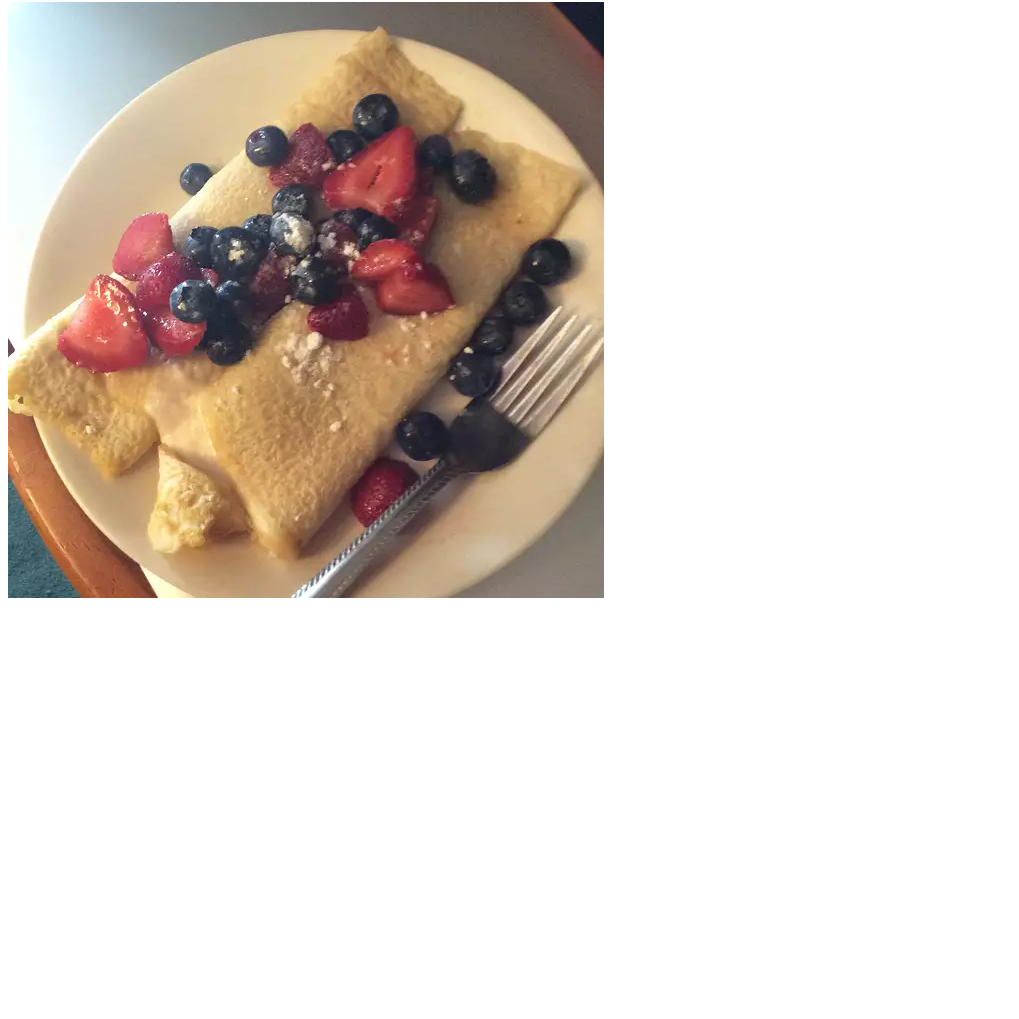
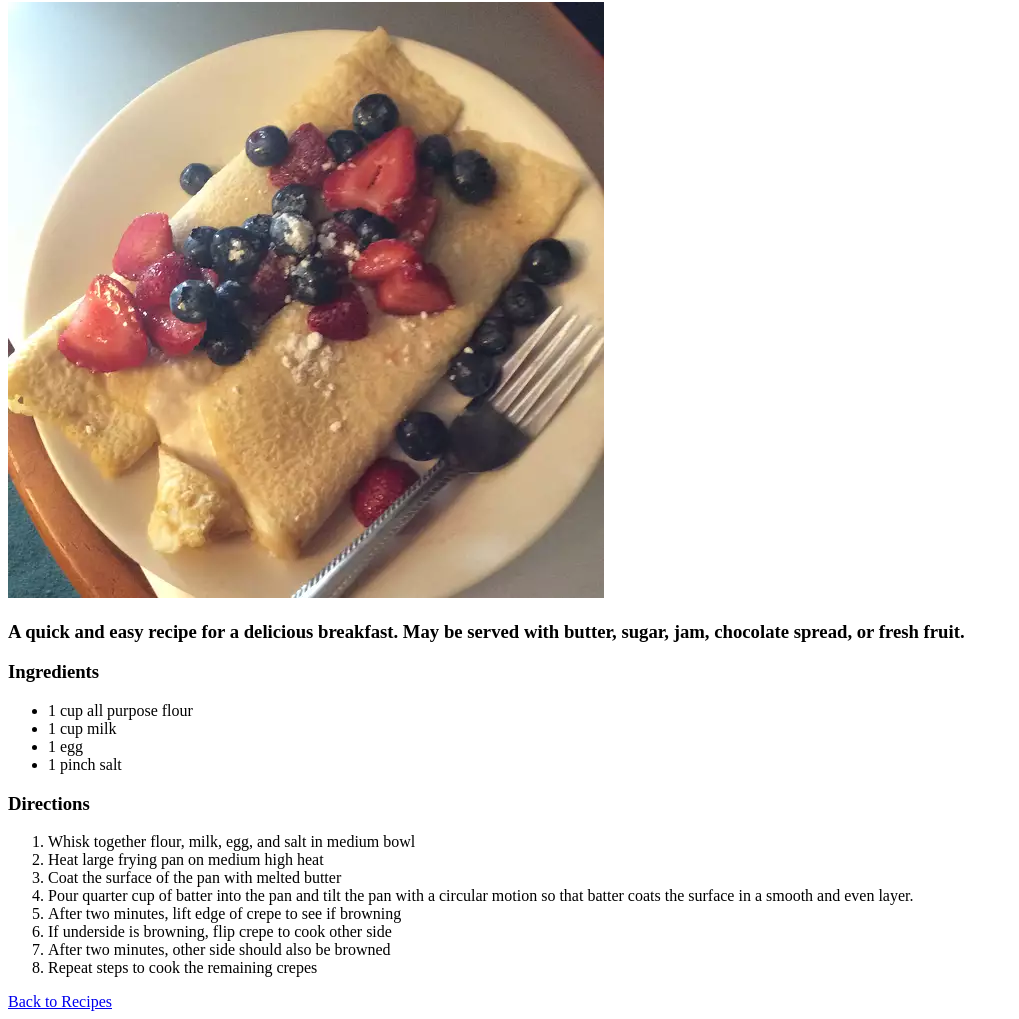
Before and after one commit to ChaseSmith67/odin-recipes, a plain HTML site: page recipes/breakfast-crepes.html in a window 1280 px wide. Shown: the part 78-1097 px from the top of the page, without its empty margins (0-1019 px from the left). Before the commit the page ends 800 px from the top, so only its background shows below. Drawn offline with Linux system fonts and the light colour scheme.

Commit message:
Complete second recipe page

```diff
--- a/recipes/breakfast-crepes.html
+++ b/recipes/breakfast-crepes.html
@@ -11,6 +11,34 @@
 
         <img src="../img/crepes.jpg" alt="A plate of crepes topped with fresh berries.">
 
+        <h3>A quick and easy recipe for a delicious breakfast.
+            May be served with butter, sugar, jam, chocolate spread, or fresh fruit.
+        </h3>
+
+        <h3>Ingredients</h3>
+
+        <ul>
+            <li>1 cup all purpose flour</li>
+            <li>1 cup milk</li>
+            <li>1 egg</li>
+            <li>1 pinch salt</li>
+        </ul>
+
+        <h3>Directions</h3>
+
+        <ol>
+            <li>Whisk together flour, milk, egg, and salt in medium bowl</li>
+            <li>Heat large frying pan on medium high heat</li>
+            <li>Coat the surface of the pan with melted butter</li>
+            <li>Pour quarter cup of batter into the pan and tilt the pan with a circular
+                 motion so that batter coats the surface in a smooth and even layer.</li>
+            <li>After two minutes, lift edge of crepe to see if browning</li>
+            <li>If underside is browning, flip crepe to cook other side</li>
+            <li>After two minutes, other side should also be browned</li>
+            <li>Repeat steps to cook the remaining crepes</li>
+        </ol>
+
+        <a href="../index.html">Back to Recipes</a>
 
     </body>
 
```
